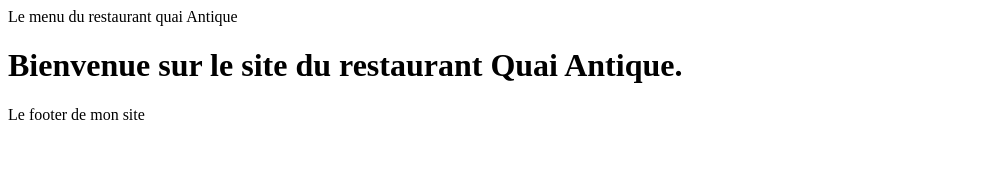
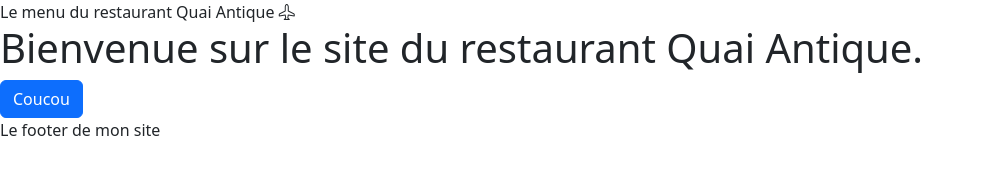
Before and after one commit to AnathemaRitz/QuaiAntiqueRestaurantFront, a website with bundled scripts: page index.html in a window 1280 px wide. Shown: the whole page, without its empty margins (0-983 px from the left). Built offline with nearby package versions, Linux system fonts and the light colour scheme; files whose address does not match are found by name.

Commit message:
install bootstrap

```diff
--- a/index.html
+++ b/index.html
@@ -3,11 +3,15 @@
 <head>
     <meta charset="UTF-8">
     <meta name="viewport" content="width=device-width, initial-scale=1.0">
+
+    <link rel="stylesheet" href="node_modules/bootstrap/dist/css/bootstrap.min.css"/>
+    <link rel="stylesheet" href="node_modules/bootstrap-icons/font/bootstrap-icons.css"/>
+
     <title>Document</title>
 </head>
 <body>
 
-    <header> Le menu du restaurant quai Antique </header>
+    <header> Le menu du restaurant Quai Antique <i class="bi bi-airplane"></i> </header>
 
     <main id="main-page">
         <!-- Le contenu de la page sera injecté ici-->
@@ -16,5 +20,6 @@
     <footer> Le footer de mon site </footer>
 
     <script type ="module" src="Router/Router.js"></script>
+    <script src="node_modules/bootstrap/dist/js/bootstrap.bundle.min.js"></script>
 </body>
 </html>
--- /dev/null
+++ b/package.json
@@ -0,0 +1,6 @@
+{
+  "dependencies": {
+    "bootstrap": "^5.3.3",
+    "bootstrap-icons": "^1.11.3"
+  }
+}
--- a/pages/home.html
+++ b/pages/home.html
@@ -1 +1,3 @@
 <h1> Bienvenue sur le site du restaurant Quai Antique. </h1>
+
+<button class="btn btn-primary">Coucou</button>
```
Also changed, not shown: 2 other files.
